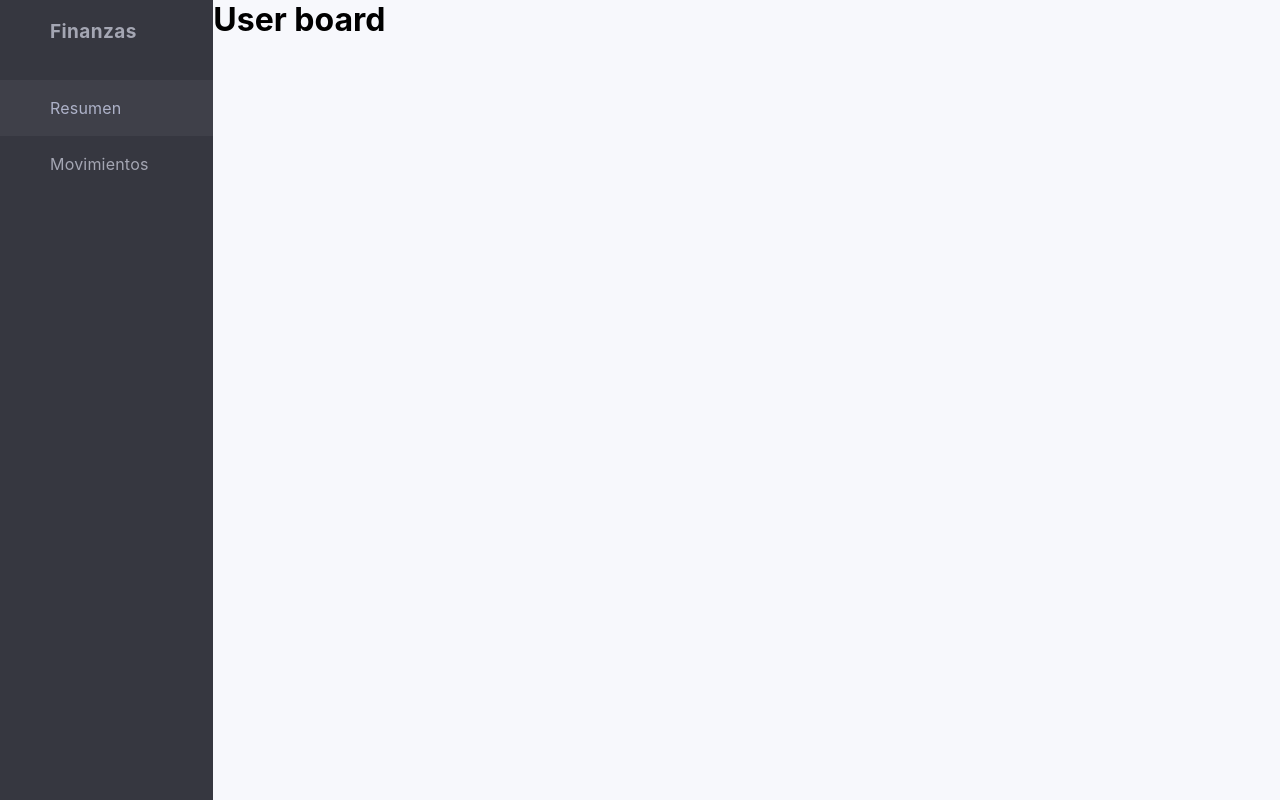
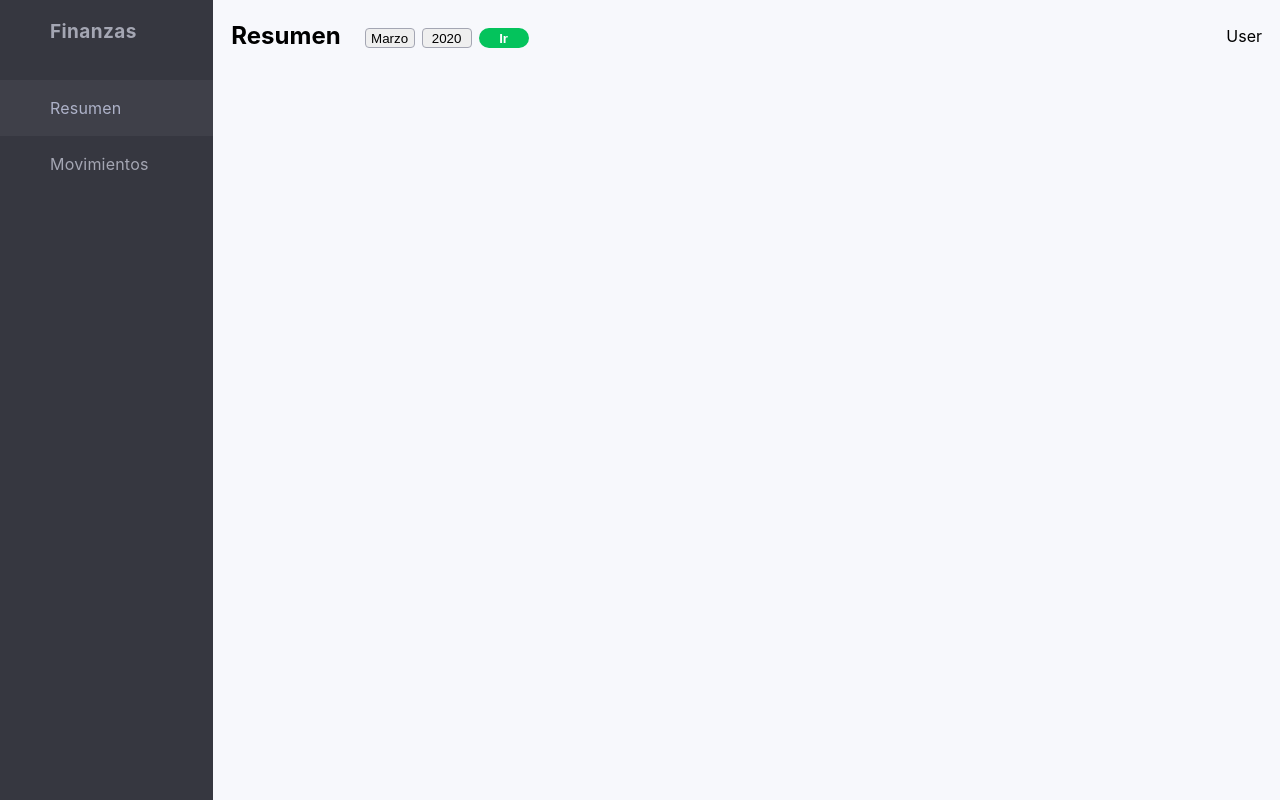
Before and after one commit to karlbehrensg/finances, a React app in the folder frontend/: page / in a window 1280 px wide. Built offline with nearby package versions, Linux system fonts and the light colour scheme.

Commit message:
Main header in User board

```diff
--- a/frontend/src/pages/UserHome.js
+++ b/frontend/src/pages/UserHome.js
@@ -1,8 +1,81 @@
 import React from 'react'
+import styled from 'styled-components'
+
+const Header = styled.div`
+  display: flex;
+  height: 35px;
+  margin: 18px;
+  align-items: center;
+  justify-content: space-between;
+`
+
+const MainHeaderContainer = styled.div`
+  display: flex;
+  align-items: center;
+`
+
+const UserContainer = styled.div`
+
+`
+
+const Title = styled.h3`
+  color: 252733;
+  font-size: 24px;
+`
+
+const Select = styled.select`
+  border: 1px solid rgba(164, 166, 179, 1);
+  box-sizing: border-box;
+  border-radius: 4px;
+  width: 50px;
+  height: 20px;
+  text-align-last:center;
+  -moz-appearance: none;
+  -webkit-appearance: none;
+`
+
+const Button = styled.button`
+  background: rgba(4, 195, 92, 1);
+  border-radius: 100px;
+  width: 50px;
+  height: 20px;
+  color: white;
+  font-weight: bold;
+
+  :hover {
+    background: rgba(41, 204, 151, 1);
+    transition: 0.5s;
+  }
+`
+
+const Form = styled.form`
+  display: flex;
+  align-items: center;
+  justify-content: space-between;
+  margin-left: 24px;
+  margin-top: 5px;
+  width: 164px;
+`
 
 const UserHome = () => {
   return (
-    <h1>User board</h1>
+    <Header>
+      <MainHeaderContainer>
+        <Title>Resumen</Title>
+        <Form>
+          <Select name='month' id='month'>
+            <option value='march'>Marzo</option>
+            <option value='april'>Abril</option>
+          </Select>
+          <Select name='year' id='year'>
+            <option value='2020'>2020</option>
+            <option value='2021'>2021</option>
+          </Select>
+          <Button type='button'>Ir</Button>
+        </Form>
+      </MainHeaderContainer>
+      <UserContainer>User</UserContainer>
+    </Header>
   )
 }
 
```
